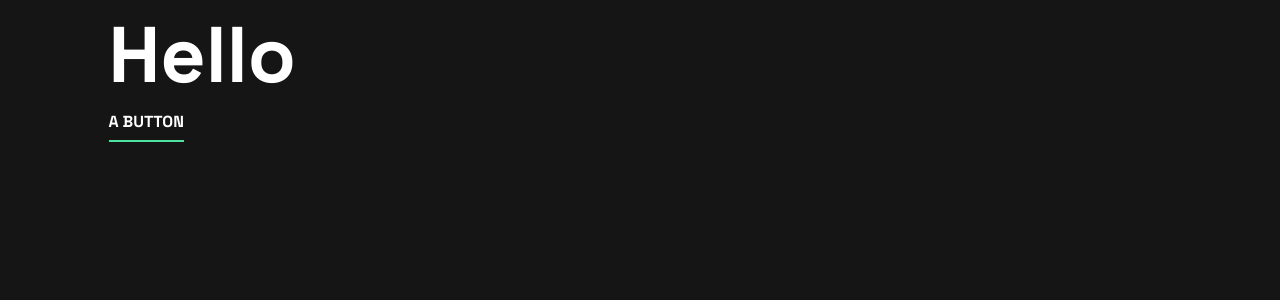
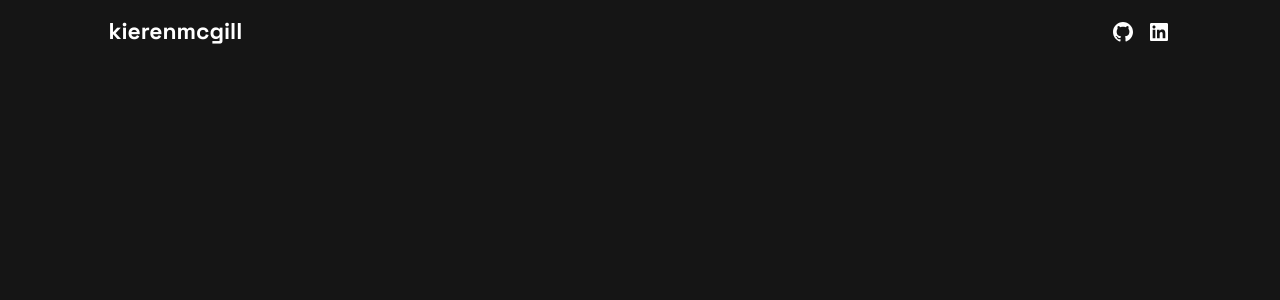
Before and after one commit to kieren-mcgill/dev-portfolio, a Next.js app: page / in a window 1280 px wide. Shown: the top 300 px of the page. Built offline with nearby package versions, Linux system fonts and the light colour scheme.

Commit message:
basic header added

```diff
--- /dev/null
+++ b/app/components/global/Header.tsx
@@ -0,0 +1,20 @@
+import Link from "next/link";
+import SocialLinks from "@/app/components/global/SocialLinks";
+
+const Header = () => {
+
+    return (
+        <header
+        className="m-auto max-w-[90rem]">
+
+            <div className='flex w-full h-16 items-center justify-between'>
+                <Link className='h3' href='/#'>kierenmcgill</Link>
+
+                <SocialLinks/>
+            </div>
+
+        </header>
+    )
+}
+
+export default Header;
--- /dev/null
+++ b/app/components/global/SocialLinks.tsx
@@ -0,0 +1,27 @@
+import gitHubIcon from '@/public/icons/github-fill.svg';
+import linkedInIcon from '@/public/icons/linkedin-box-fill.svg';
+import Image from 'next/image';
+
+const SocialLinks = () => {
+
+    return (
+        <div className='flex gap-3'>
+
+            <a href={'https://github.com/kieren-mcgill'}
+               target="_blank"
+               rel="noopener noreferrer"
+            >
+                <Image src={gitHubIcon} alt="GitHub" width={24} height={24} />
+            </a>
+
+            <a href={'https://www.linkedin.com/in/kacmcgill'}
+               target="_blank"
+               rel="noopener noreferrer"
+            >
+                <Image src={linkedInIcon} alt="LinkedIn" width={24} height={24} />
+            </a>
+        </div>
+    )
+}
+
+export default SocialLinks;
--- a/app/globals.css
+++ b/app/globals.css
@@ -50,7 +50,9 @@ p, .p {
   @apply text-body
 }
 
-section > div {
+section > div,
+header > div,
+footer > div {
   padding-left: clamp(1.25rem, -4.286rem + 13.839vw, 9rem);
   padding-right: clamp(1.25rem, -4.286rem + 13.839vw, 9rem);
 }
--- a/app/layout.tsx
+++ b/app/layout.tsx
@@ -1,6 +1,7 @@
 import type { Metadata } from "next";
 import { Space_Grotesk } from "next/font/google";
 import "./globals.css";
+import Header from "@/app/components/global/Header";
 
 const spaceGrotesk = Space_Grotesk({
   variable: "--font-space-grotesk",
@@ -24,6 +25,7 @@ export default function RootLayout({
       <body
         className={`${spaceGrotesk.variable} antialiased dark`}
       >
+        <Header/>
         {children}
       </body>
     </html>
--- a/app/page.tsx
+++ b/app/page.tsx
@@ -3,10 +3,6 @@ import Button from "@/app/components/global/Button";
 
 export default function Home() {
   return (
-      <Section>
-          <h1>Hello</h1>
-          <Button type={'link'}>A button</Button>
-      </Section>
-
+<></>
   );
 }
```
Also changed, not shown: public/icons/github-fill.svg (added), public/icons/linkedin-box-fill.svg (added).
